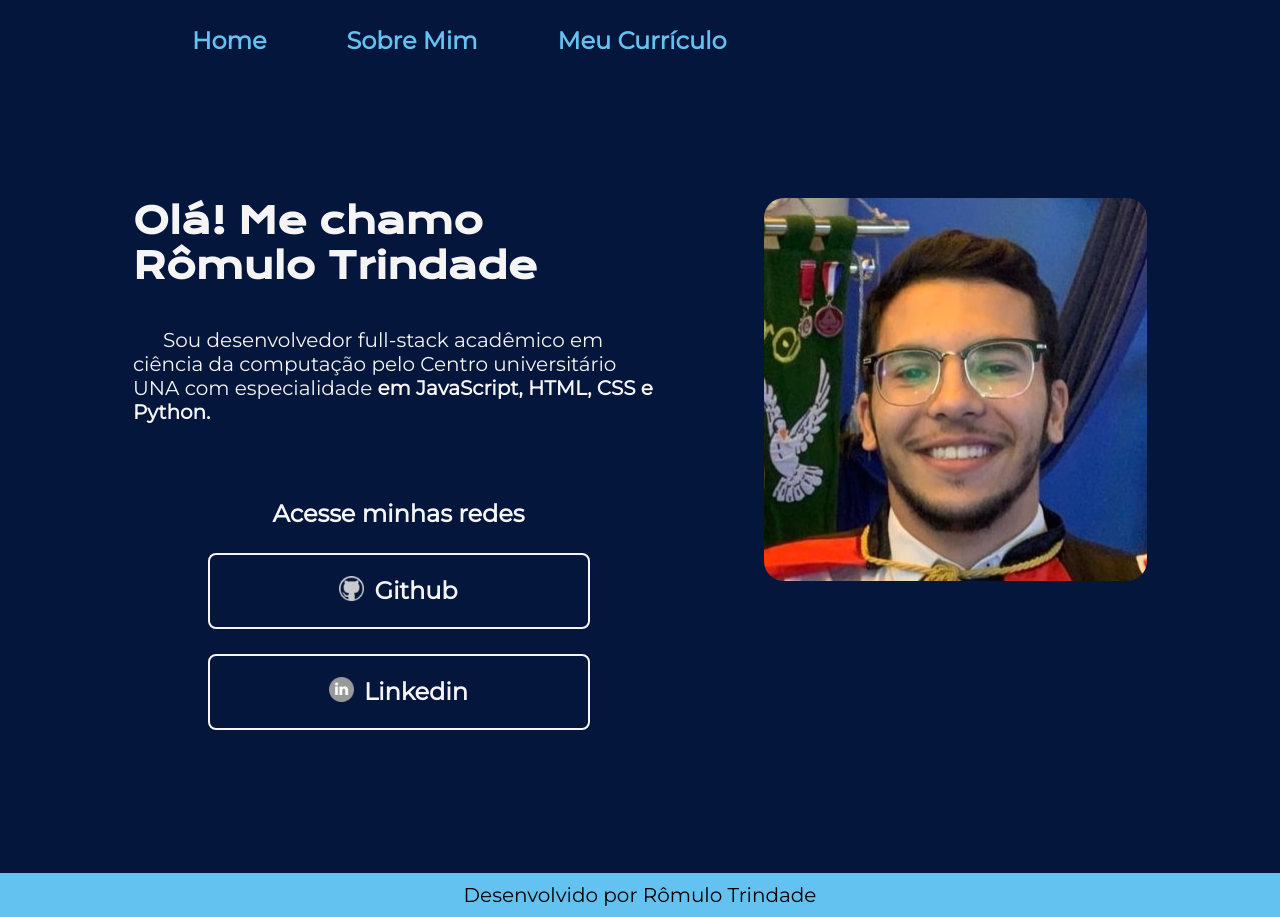
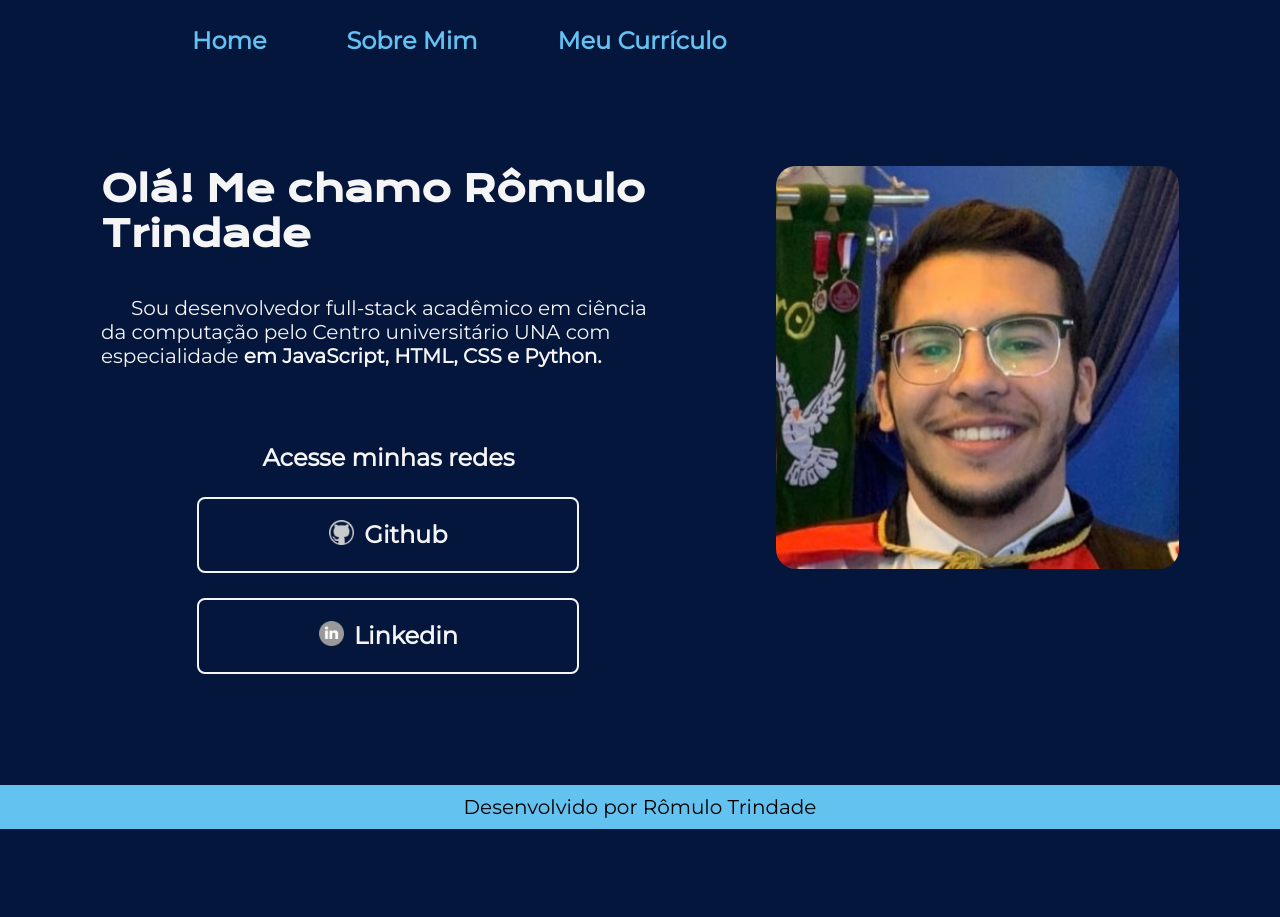
Before and after one commit to RomuloTrindadeC/portflolioalura, a plain HTML site: page index.html in a window 1280 px wide. After the commit the page ends 829 px from the top, so only its background shows below. Drawn offline with nearby package versions, Linux system fonts and the light colour scheme; files that its build step writes are made by us from their sources.

Commit message:
atualização 30/09/2023 23:38

```diff
--- a/styles/style.css
+++ b/styles/style.css
@@ -41,7 +41,7 @@ body {
     display: flex;
     align-items: flex-start;
     justify-content: space-evenly;
-    margin: 10%;
+    margin: 7.5%;
     gap: 100px;
     align-items: top;
 }
```
